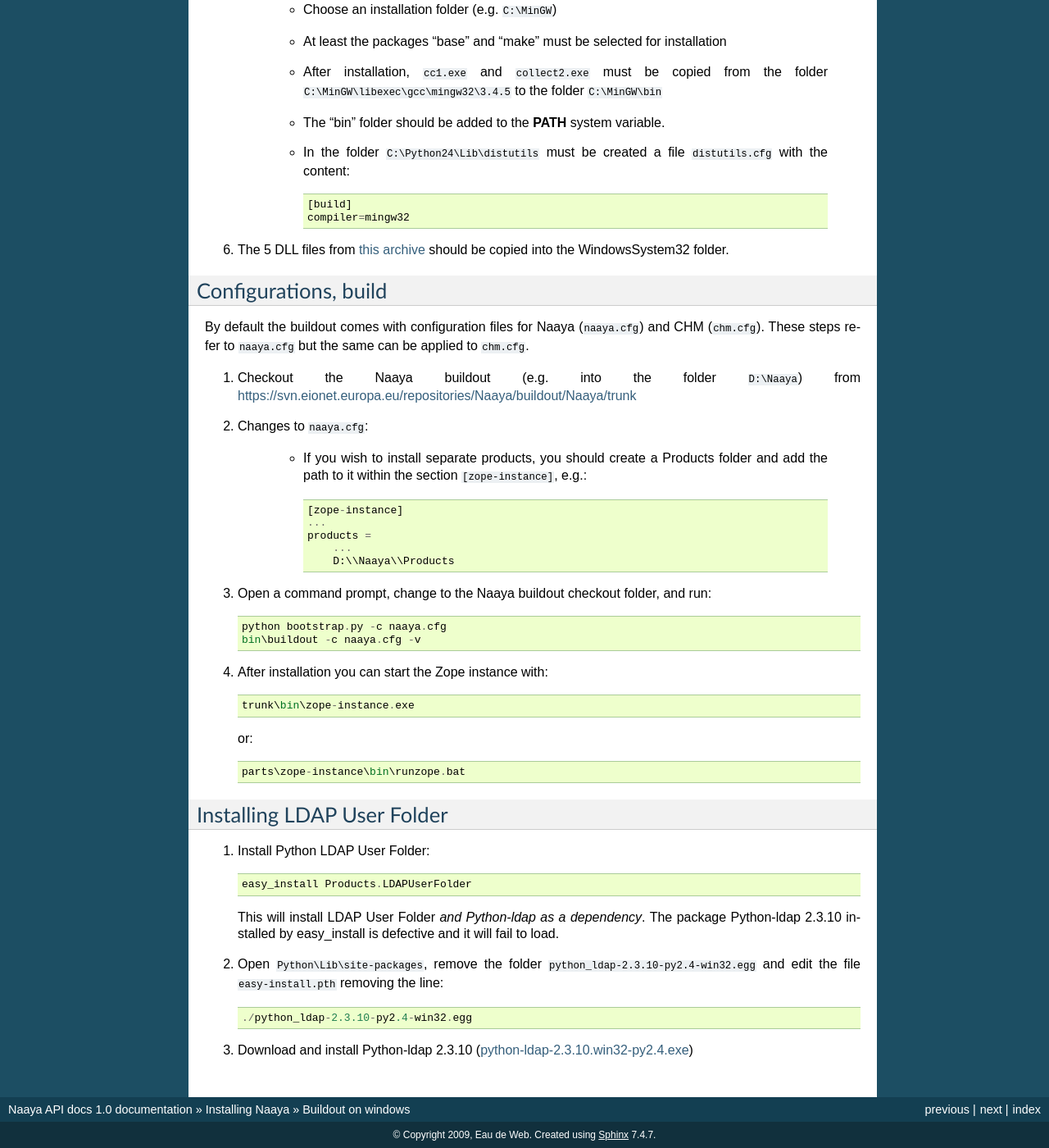
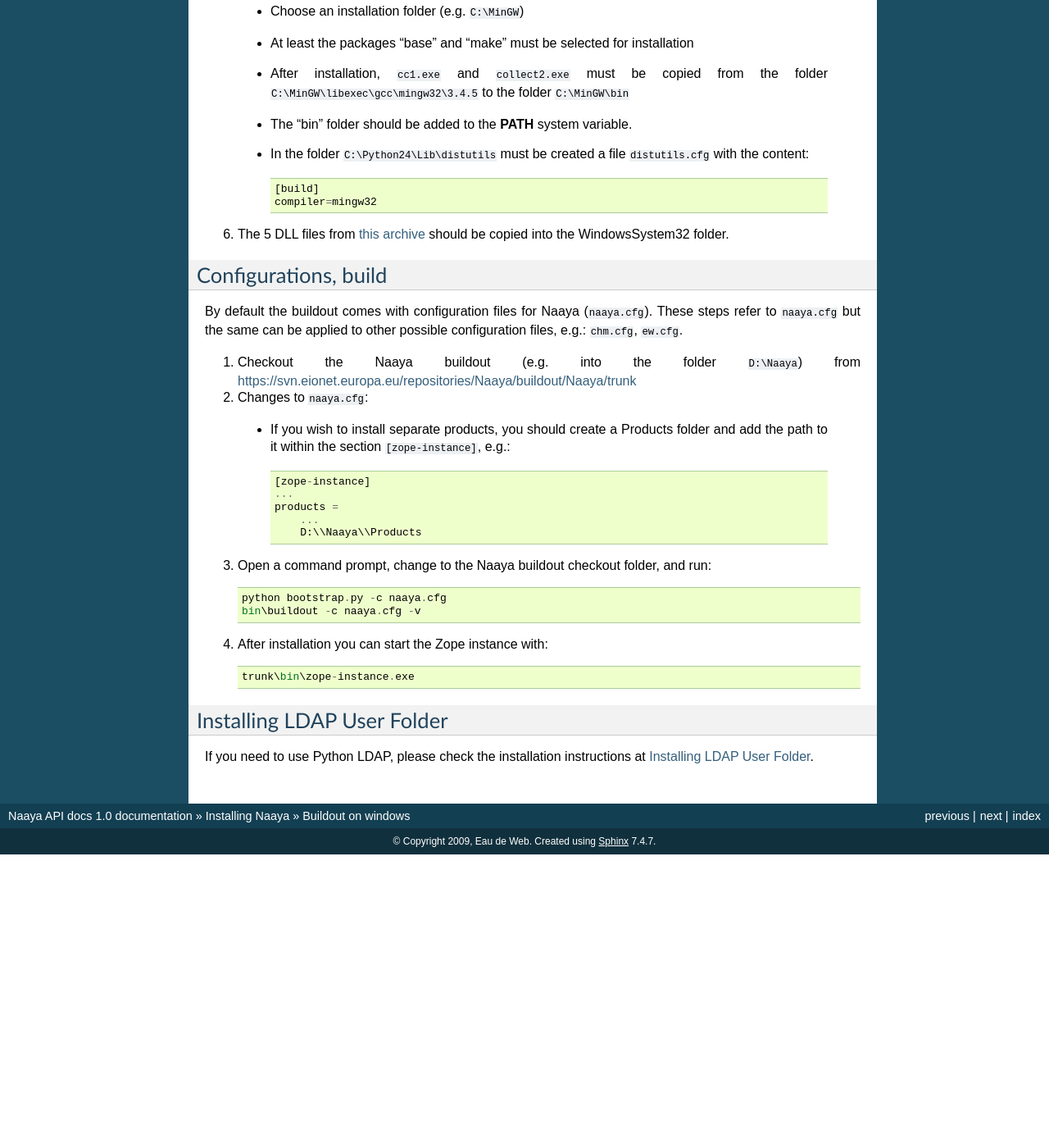
Before and after one commit to mihneasim/Naaya, a Sphinx documentation site: the page built from docs/sphinx/buildout_windows.rst, in a window 1280 px wide and 1400 px high, scrolled down 413 px. Shown: the whole window at 82% size. Built offline with Sphinx 7.4.7, drawn with Linux system fonts in a browser that asks for light colours; after the commit the page ends 1455 px from its top, so only the background shows below that; some of the changed text lies outside the part shown.

Commit message:
buildout_windows.rst - fixed indentation, linked to a separate file for LDAP User folder installation.rst - fixed link to README
git-svn-id: https://svn.eionet.europa.eu/repositories/Naaya/trunk/eggs/Naaya@15139 a0171fae-0946-0410-966d-b1775066cd26

```diff
--- a/docs/sphinx/buildout_windows.rst
+++ b/docs/sphinx/buildout_windows.rst
@@ -7,52 +12,52 @@
 1. Python 2.4.4 (`python-2.4.4.msi
    <http://www.python.org/ftp/python/2.4.4/python-2.4.4.msi>`_)
 
-    The main installation folder (e.g. ``C:\Python24``) and the "Scripts" folder
-    (e.g. ``C:\Python24\Scripts``) should be added to the **PATH** system variable.
+   The main installation folder (e.g. ``C:\Python24``) and the "Scripts" folder
+   (e.g. ``C:\Python24\Scripts``) should be added to the **PATH** system variable.
 2. Pywin32 extensions (`pywin32-214.win32-py2.4.exe
    <http://downloads.sourceforge.net/project/pywin32/pywin32/Build%20214/pywin32-214.win32-py2.4.exe>`_)
 3. Python imaging library (`PIL-1.1.6.win32-py2.4.exe
    <http://effbot.org/downloads/PIL-1.1.6.win32-py2.4.exe>`_)
-4. Subversion 1.6.5 (`Setup-Subversion-1.6.5.msi
-   <http://subversion.tigris.org/files/documents/15/46531/Setup-Subversion-1.6.5.msi>`_)
-   The "bin" folder (e.g. ``C:\Program Files\Subversion\bin``) should be added
+4. Subversion command line client (`Binary packages
+   <http://subversion.apache.org/packages.html>`_)
+   The "bin" folder (e.g. ``C:\Program Files\Subversion Client``) should be added
    to the **PATH** system variable.
 5. MinGW (`MinGW-5.1.6.exe
    <http://downloads.sourceforge.net/project/mingw/Automated%20MinGW%20Installer/MinGW%205.1.6/MinGW-5.1.6.exe>`_)
 
-    * Choose an installation folder (e.g. ``C:\MinGW``)
-    * At least the packages "base" and "make" must be selected for installation
-    * After installation, ``cc1.exe`` and ``collect2.exe`` must be copied from
-      the folder ``C:\MinGW\libexec\gcc\mingw32\3.4.5`` to the folder ``C:\MinGW\bin``
-    * The "bin" folder should be added to the **PATH** system variable.
-    * In the folder ``C:\Python24\Lib\distutils`` must be created a file
-      ``distutils.cfg`` with the content::
+  * Choose an installation folder (e.g. ``C:\MinGW``)
+  * At least the packages "base" and "make" must be selected for installation
+  * After installation, ``cc1.exe`` and ``collect2.exe`` must be copied from
+    the folder ``C:\MinGW\libexec\gcc\mingw32\3.4.5`` to the folder ``C:\MinGW\bin``
+  * The "bin" folder should be added to the **PATH** system variable.
+  * In the folder ``C:\Python24\Lib\distutils`` must be created a file
+    ``distutils.cfg`` with the content::
 
-        [build]
-        compiler=mingw32
+      [build]
+      compiler=mingw32
 
-6. The 5 DLL files from `this archive <http://naaya.eaudeweb.ro/eggshop/glib-dlls.zip>`_
+6. The 5 DLL files from `this archive <http://eggshop.eaudeweb.ro/glib-dlls.zip>`_
    should be copied into the Windows\System32 folder.
 
 Configurations, build
 ---------------------
-By default the buildout comes with configuration files for Naaya (``naaya.cfg``)
-and CHM (``chm.cfg``). These steps refer to ``naaya.cfg`` but the same can be applied to
-``chm.cfg``.
+By default the buildout comes with configuration files for Naaya (``naaya.cfg``).
+These steps refer to ``naaya.cfg`` but the same can be applied to other possible configuration files,
+e.g.: ``chm.cfg``, ``ew.cfg``.
 
 1. Checkout the Naaya buildout (e.g. into the folder ``D:\Naaya``) from
    https://svn.eionet.europa.eu/repositories/Naaya/buildout/Naaya/trunk
 
 2. Changes to ``naaya.cfg``:
 
-    * If you wish to install separate products, you should create a Products folder
-      and add the path to it within the section ``[zope-instance]``, e.g.::
+  * If you wish to install separate products, you should create a Products folder
+    and add the path to it within the section ``[zope-instance]``, e.g.::
 
-          [zope-instance]
-          ...
-          products =
-              ...
-              D:\\Naaya\\Products
+        [zope-instance]
+        ...
+        products =
+            ...
+            D:\\Naaya\\Products
 
 3. Open a command prompt, change to the Naaya buildout checkout folder, and run::
 
@@ -63,25 +68,6 @@
 
        trunk\bin\zope-instance.exe
 
-   or::
-
-       parts\zope-instance\bin\runzope.bat
-
 Installing LDAP User Folder
 ---------------------------
-
-1. Install Python LDAP User Folder::
-
-    easy_install Products.LDAPUserFolder
-
-   This will install LDAP User Folder *and Python-ldap as a dependency*. The package
-   Python-ldap 2.3.10 installed by easy_install is defective and it will fail to load.
-
-2. Open ``Python\Lib\site-packages``, remove the folder
-   ``python_ldap-2.3.10-py2.4-win32.egg`` and edit the file ``easy-install.pth``
-   removing the line::
-
-       ./python_ldap-2.3.10-py2.4-win32.egg
-
-3. Download and install Python-ldap 2.3.10 (`python-ldap-2.3.10.win32-py2.4.exe
-   <http://pypi.python.org/packages/2.4/p/python-ldap/python-ldap-2.3.10.win32-py2.4.exe#md5=ee8e7fce5c29203de4f625b33a3d0cd6>`_)
+If you need to use Python LDAP, please check the installation instructions at :doc:`ldap_windows`.
--- a/docs/sphinx/installation.rst
+++ b/docs/sphinx/installation.rst
@@ -39,7 +39,7 @@
 .. _ConfigParser: http://docs.python.org/library/configparser
 
 .. _`buildout configuration`: https://svn.eionet.europa.eu/repositories/Naaya/buildout/Naaya/trunk/
-.. _README: https://svn.eionet.europa.eu/repositories/Naaya/buildout/Naaya/trunk/README.txt
+.. _README: https://svn.eionet.europa.eu/repositories/Naaya/buildout/Naaya/trunk/README.rst
 
 
 
```
Also changed, not shown: other parts of docs/sphinx/buildout_windows.rst (+5 -0 lines), docs/sphinx/ldap_windows.rst (added, +18 -0 lines).
